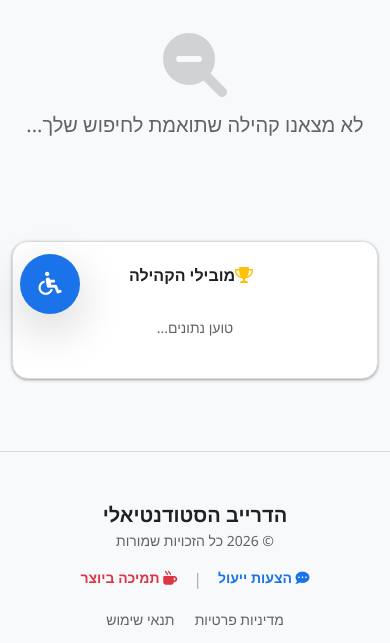
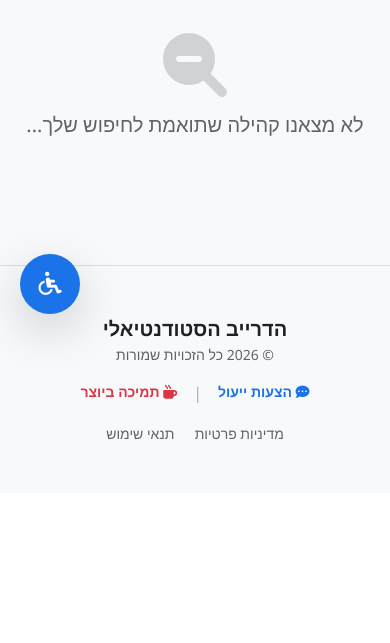
Before and after one commit to tal6456/Student_drive, a Django app: page /communities/discover/ in a window 390 px wide. Shown: the part 510-1153 px from the top of the page. After the commit the page ends 950 px from the top, so only its background shows below. Run offline with Django 5.2, Linux system fonts and the light colour scheme; the visitor is signed in with stand-in values (Sample User, id 1); data that the repository does not hold is empty; some libraries are stand-ins or nearby versions.

Commit message:
טל חדש 16.03 עידכון סוף יום מוכן למיזוג

```diff
--- a/core/ai_utils.py
+++ b/core/ai_utils.py
@@ -45,9 +45,9 @@ def generate_smart_summary(file_path):
     """
 
     try:
-        # הקריאה החדשה והמעודכנת למודל
+        # הקריאה החדשה והמעודכנת למודל (שונה לגרסה 2.5)
         response = client.models.generate_content(
-            model='gemini-1.5-flash',
+            model='gemini-2.5-flash',
             contents=prompt,
         )
         return response.text
--- a/core/templates/core/social_base.html
+++ b/core/templates/core/social_base.html
@@ -6,47 +6,14 @@
 <div class="row g-4">
 
     <div class="col-lg-3 d-none d-lg-block">
-        <div class="card border-0 shadow-sm rounded-4 p-3 position-sticky" style="top: 90px;">
-            <div class="list-group list-group-flush">
-                <a href="{% url 'community_feed' %}" class="list-group-item list-group-item-action border-0 rounded-3 py-3 mb-1 {% if request.resolver_match.url_name == 'community_feed' %}active-social{% endif %}">
-                    <i class="fas fa-newspaper me-2 text-primary"></i> פיד הקהילה
-                </a>
-                <a href="#" class="list-group-item list-group-item-action border-0 rounded-3 py-3 mb-1">
-                    <i class="fas fa-shopping-bag me-2 text-success"></i> לוח מודעות (דירות/ציוד)
-                </a>
-                <a href="#" class="list-group-item list-group-item-action border-0 rounded-3 py-3 mb-1">
-                    <i class="fas fa-video me-2 text-danger"></i> סרטוני הרצאות
-                </a>
-                <a href="{% url 'my_friends' %}" class="text-decoration-none d-block py-2 text-white opacity-75 hover-opacity-100 transition {% if request.resolver_match.url_name == 'my_friends' %}fw-bold opacity-100{% endif %}">
-                    <i class="fas fa-user-friends ms-2 text-info"></i> החברים שלי
-                </a>
-                <div class="border-top my-3"></div>
-                <h6 class="ps-3 mb-3 text-muted small fw-bold text-uppercase">הקבוצות שלי</h6>
-                <div class="ps-3">
-                    <p class="small mb-2"><i class="fas fa-university opacity-50 ms-1"></i> {{ user.profile.university.name }}</p>
-                    <p class="small"><i class="fas fa-graduation-cap opacity-50 ms-1"></i> {{ user.profile.major.name }}</p>
-                </div>
-            </div>
+        <div class="position-sticky" style="top: 90px;">
+            {% block social_sidebar %}
+                {% endblock %}
         </div>
     </div>
 
-    <div class="col-lg-6 col-md-8">
+    <div class="col-lg-9 col-md-12">
         {% block social_content %}{% endblock %}
-    </div>
-
-    <div class="col-lg-3 col-md-4">
-        <div class="position-sticky" style="top: 90px;">
-            {% block social_widgets %}
-                <div class="card border-0 shadow-sm rounded-4 mb-4 overflow-hidden">
-                    <div class="card-header bg-white border-0 pt-4 text-center">
-                        <h6 class="fw-bold mb-0 text-dark"><i class="fas fa-trophy text-warning ms-2"></i>מובילי הקהילה</h6>
-                    </div>
-                    <div class="card-body p-0">
-                        <p class="text-center text-muted small p-4">טוען נתונים...</p>
-                    </div>
-                </div>
-            {% endblock %}
-        </div>
     </div>
 
 </div>
--- a/core/views.py
+++ b/core/views.py
@@ -459,17 +459,33 @@ def download_file(request, document_id):
     d.download_count += 1
     d.save()
     return redirect(d.file.url)
-
+# ==========================================
+    # יצירת סיכום AI
+    # ==========================================
 
 @login_required
 def summarize_document_ai(request, document_id):
     d, p = get_object_or_404(Document, id=document_id), request.user.profile
-    if p.drive_coins < 5: return JsonResponse({'success': False, 'error': 'אין לך מספיק מטבעות!'})
+
+    ## בודק אם המשתמש הוא מנהל מערכת
+    is_admin = request.user.is_staff or request.user.is_superuser
+
+    # --- מערכת מטבעות (מושתקת כרגע לתקופת הרצה) ---
+    # if not is_admin:
+    #     if p.drive_coins < 5:
+    #         return JsonResponse({'success': False, 'error': 'אין לך מספיק מטבעות!'})
+
+    ## מייצר את הסיכום מ-Gemini
     s = generate_smart_summary(d.file.path)
+
     if "שגיאה" not in s:
-        p.drive_coins -= 5
-        p.save()
+        ## --- חיוב מטבעות (מושתק כרגע) ---
+        # if not is_admin:
+        #     p.drive_coins -= 5
+        #     p.save()
+
         return JsonResponse({'success': True, 'summary': s, 'new_coins': p.drive_coins})
+
     return JsonResponse({'success': False, 'error': s})
 
 
@@ -701,11 +717,9 @@ def like_post(request, post_id):
     return JsonResponse({'error': 'בקשה לא חוקית. נדרש POST.'}, status=400)
 
 
-
 # ==========================================
 # מערכת חברים (Friendship)
 # ==========================================
-
 @login_required
 def send_friend_request(request, username):
     """שליחת בקשת חברות למשתמש אחר"""
```
Also changed, not shown: core/static/js/main.js (+49 -0 lines), core/templates/core/base.html (+37 -0 lines), core/templates/core/community_feed.html (+4 -13 lines), core/templates/core/partials/doc_row.html (+12 -4 lines).
